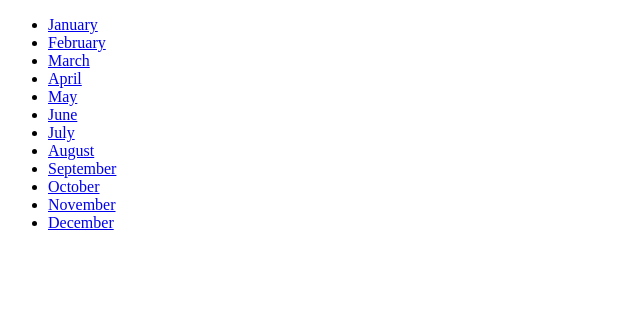
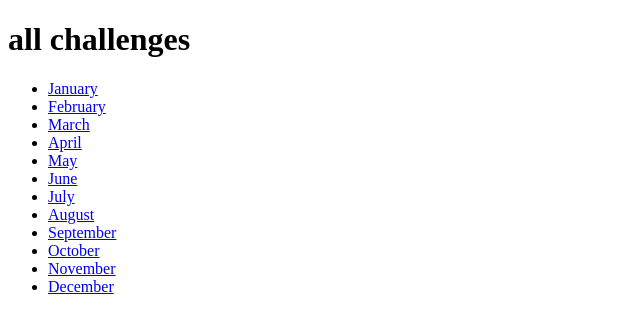
Before and after one commit to Alidarvishvand/mypage, a Django app: page /challenges/ in a window 1280 px wide. Shown: the top 333 px of the page, without its empty margins (0-640 px from the left). Run offline with Django 3.2, Linux system fonts and the light colour scheme.

Commit message:
extend % block
{% block %}
{% endblock %}
extends

```diff
--- a/challenges/templates/challenges/index.html
+++ b/challenges/templates/challenges/index.html
@@ -1,15 +1,14 @@
-<!DOCTYPE html>
-<html lang="en">
-<head>
-    <meta charset="UTF-8">
-    <meta name="viewport" content="width=device-width, initial-scale=1.0">
-    <title>ALL challenge</title>
-</head>
-<body>
-    <ul>
-        {% for month in months %}
-             <li><a href="{% url 'month-challenge' month %}">{{ month|title }}</a></li>
-         {% endfor %}
-    </ul>
-</body>
-</html>
+{% extends "base.html" %}
+    {% block page_title %}
+    ALL challenge
+    {% endblock %}
+
+
+    {% block content %}
+
+        <ul>
+            {% for month in months %}
+                <li><a href="{% url 'month-challenge' month %}">{{ month|title }}</a></li>
+            {% endfor %}
+        </ul>
+    {% endblock %}
--- a/mypage/settings.py
+++ b/mypage/settings.py
@@ -57,6 +57,7 @@ TEMPLATES = [
         'BACKEND': 'django.template.backends.django.DjangoTemplates',
         'DIRS': [
             #BASE_DIR / "challenges" / "templates"
+            BASE_DIR / "templates"
         ],
         'APP_DIRS': True,
         'OPTIONS': {
--- /dev/null
+++ b/templates/base.html
@@ -0,0 +1,15 @@
+<!DOCTYPE html>
+<html lang="en">
+<head>
+    <meta charset="UTF-8">
+    <meta name="viewport" content="width=device-width, initial-scale=1.0">
+    <title>{% block page_title %}my challenges{% endblock %}</title>
+</head>
+<body>
+    <h1> all challenges </h1>
+
+  {% block content %}{% endblock %}
+
+
+</body>
+</html>
```
